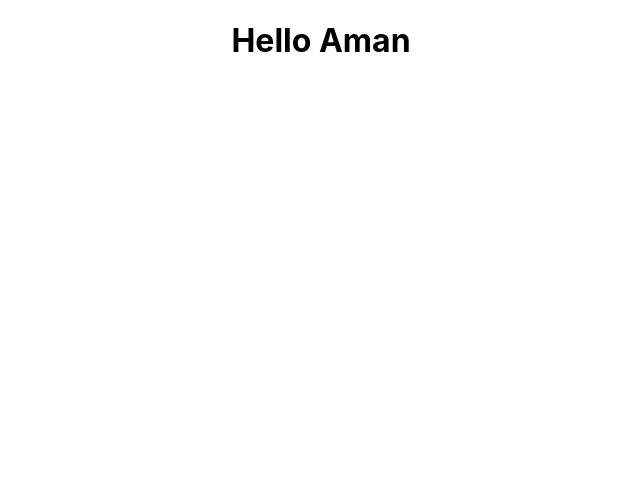
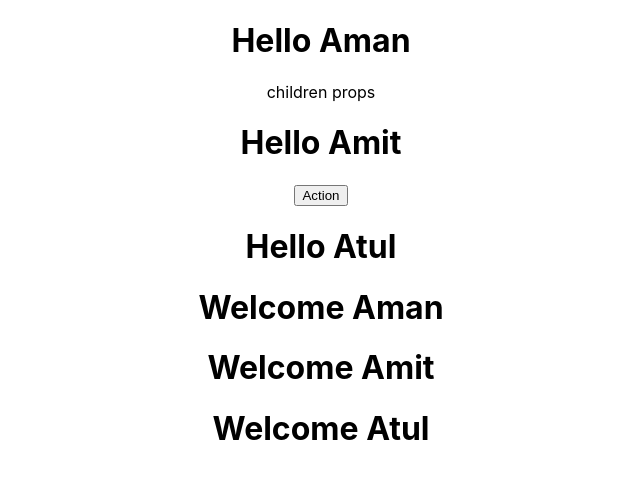
Before and after one commit to aman06it/React-tutorials, a React (Create React App) app: page / in a window 1280 px wide. Shown: the top 478 px of the page, without its empty margins (319-959 px from the left). Built offline with nearby package versions, Linux system fonts and the light colour scheme.

Commit message:
play with props

```diff
--- a/src/App.js
+++ b/src/App.js
@@ -8,9 +8,17 @@
 function App() {
   return (
     <div className="App">
-      {/* <Greet />
-      <Welcome/> */}
-      <Hello/>
+      <Greet name='Aman'>
+        <p>children props</p>
+      </Greet>
+      <Greet name='Amit'>
+        <button>Action</button>
+      </Greet>
+      <Greet name='Atul'/>
+      <Welcome name='Aman'/>
+      <Welcome name='Amit'/>
+      <Welcome name='Atul'/>
+      {/* <Hello/> */}
     </div>
   );
 }
--- a/src/components/Greet.js
+++ b/src/components/Greet.js
@@ -4,6 +4,14 @@
 //     return <h1>Hello Aman</h1>
 // }
 
-const Greet = ()=> <h1>Hello Aman</h1>
+const Greet = props=> {
+    console.log(props)
+    return (
+        <div>
+            <h1>Hello {props.name}</h1>
+            {props.children}
+        </div>
+        )
+}
 
 export default Greet
--- a/src/components/Welcome.js
+++ b/src/components/Welcome.js
@@ -3,7 +3,7 @@
 export default class Welcome extends Component {
   render() {
     return (
-      <h1>Class Component</h1>
+      <h1>Welcome {this.props.name}</h1>
     )
   }
 }
--- a/src/index.js
+++ b/src/index.js
@@ -5,9 +5,7 @@
 import reportWebVitals from './reportWebVitals';
 
 ReactDOM.render(
-  <React.StrictMode>
-    <App />
-  </React.StrictMode>,
+    <App />,
   document.getElementById('root')
 );
 
```
